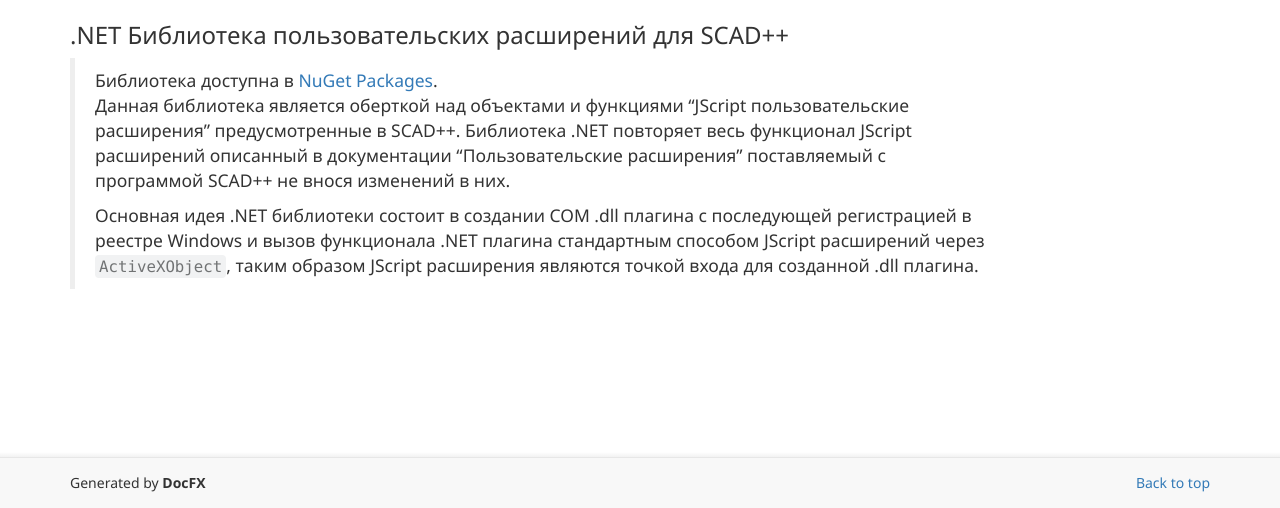
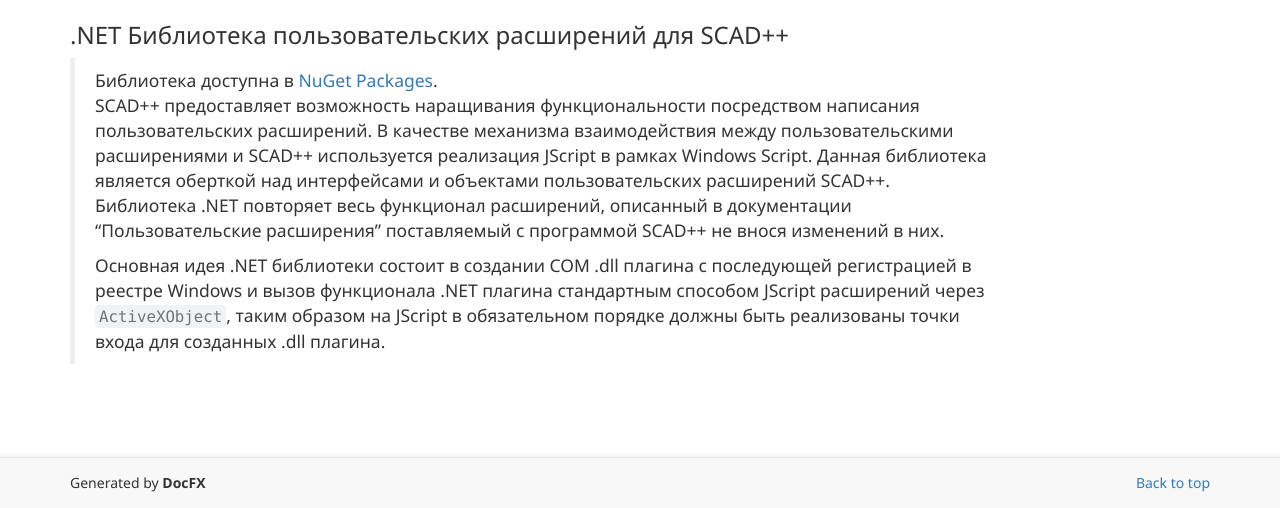
Before and after one commit to Dant777/Doc-ScadPluginLibrary, a plain HTML site: page index.html in a window 1280 px wide. Shown: the part 292-800 px from the top of the page. Drawn offline with Linux system fonts and the light colour scheme.

```diff
--- a/index.html
+++ b/index.html
@@ -63,8 +63,10 @@
 <h1 id="scadimagesfaviconico-scadpluginlibrary"><img src="./images/favicon.ico" alt="scad"> ScadPluginLibrary</h1>
 
 <h3 id="net-библиотека-пользовательских-расширений-для-scad">.NET Библиотека пользовательских расширений для SCAD++</h3>
-<blockquote><p>Библиотека доступна в <a href="https://www.nuget.org/packages/ScadPluginLibrary/">NuGet Packages</a>.<br>Данная библиотека является оберткой над объектами и функциями “JScript пользовательские расширения” предусмотренные в SCAD++. Библиотека .NET  повторяет весь функционал JScript расширений описанный в документации “Пользовательские расширения” поставляемый с программой SCAD++ не внося изменений в них.  </p>
-<p>Основная идея .NET библиотеки состоит в создании COM .dll плагина c последующей регистрацией в реестре Windows и вызов функционала .NET плагина стандартным способом JScript расширений через <code>ActiveXObject</code>, таким образом JScript расширения являются точкой входа для созданной .dll  плагина.</p>
+<blockquote>
+    <p>Библиотека доступна в <a href="https://www.nuget.org/packages/ScadPluginLibrary/">NuGet Packages</a>.
+    <br>SCAD++ предоставляет возможность наращивания функциональности посредством написания пользовательских расширений. В качестве механизма взаимодействия между пользовательскими расширениями и SCAD++ используется реализация JScript в рамках Windows Script. Данная библиотека является оберткой над интерфейсами и объектами пользовательских расширений SCAD++. Библиотека .NET повторяет весь функционал расширений, описанный в документации “Пользовательские расширения” поставляемый с программой SCAD++ не внося изменений в них. </p>
+<p>Основная идея .NET библиотеки состоит в создании COM .dll плагина c последующей регистрацией в реестре Windows и вызов функционала .NET плагина стандартным способом JScript расширений через <code>ActiveXObject</code>, таким образом на JScript в обязательном порядке должны быть реализованы точки входа для созданных .dll плагина.</p>
 </blockquote>
 </article>
           </div>
```
Also changed, not shown: articles/nodeModel.html (+2 -2 lines).
